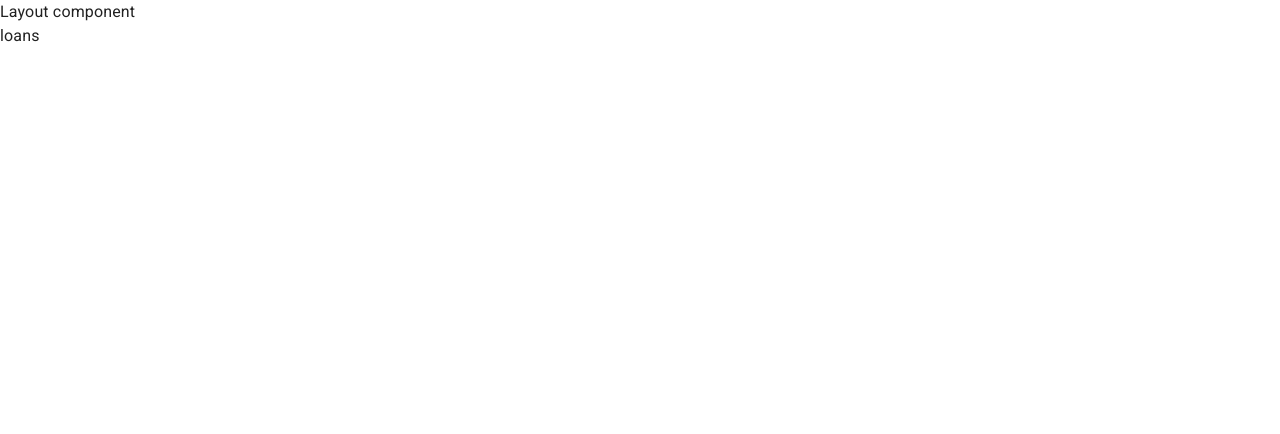
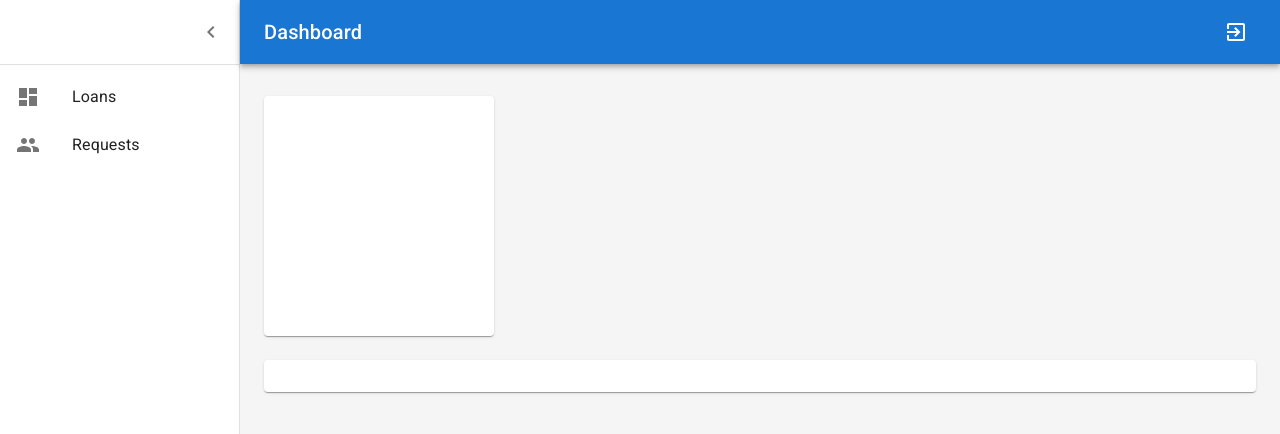
Before and after one commit to calvansaw/loans-fe, a React (Create React App) app: page / in a window 1280 px wide. Shown: the top 434 px of the page. Built offline with nearby package versions, Linux system fonts and the light colour scheme; sample sign-in values are in the browser's storage.

Commit message:
feat: add layout and dashboard components

```diff
--- /dev/null
+++ b/src/components/Dashboard/Dashboard.tsx
@@ -0,0 +1,29 @@
+import Container from "@mui/material/Container";
+import Grid from "@mui/material/Grid";
+import Paper from "@mui/material/Paper";
+
+const Dashboard = () => {
+  return (
+    <Container maxWidth="lg" sx={{ mt: 4, mb: 4 }}>
+      <Grid container spacing={3}>
+        <Grid item xs={12} md={4} lg={3}>
+          <Paper
+            sx={{
+              p: 2,
+              display: "flex",
+              flexDirection: "column",
+              height: 240,
+            }}
+          ></Paper>
+        </Grid>
+        <Grid item xs={12}>
+          <Paper
+            sx={{ p: 2, display: "flex", flexDirection: "column" }}
+          ></Paper>
+        </Grid>
+      </Grid>
+    </Container>
+  );
+};
+
+export default Dashboard;
--- a/src/components/Layout.tsx
+++ /dev/null
@@ -1,15 +0,0 @@
-import { Outlet } from "react-router-dom";
-import useCheckLogin from "../hooks/useCheckLogin";
-
-const Layout = () => {
-  useCheckLogin();
-
-  return (
-    <div>
-      <div>Layout component</div>
-      <Outlet />
-    </div>
-  );
-};
-
-export default Layout;
--- /dev/null
+++ b/src/components/Layout/Layout.styles.ts
@@ -0,0 +1,53 @@
+import MuiAppBar, { AppBarProps as MuiAppBarProps } from "@mui/material/AppBar";
+import MuiDrawer from "@mui/material/Drawer";
+import { styled } from "@mui/material/styles";
+
+interface AppBarProps extends MuiAppBarProps {
+  open?: boolean;
+}
+
+const drawerWidth: number = 240;
+
+export const AppBar = styled(MuiAppBar, {
+  shouldForwardProp: (prop) => prop !== "open",
+})<AppBarProps>(({ theme, open }) => ({
+  zIndex: theme.zIndex.drawer + 1,
+  transition: theme.transitions.create(["width", "margin"], {
+    easing: theme.transitions.easing.sharp,
+    duration: theme.transitions.duration.leavingScreen,
+  }),
+  ...(open && {
+    marginLeft: drawerWidth,
+    width: `calc(100% - ${drawerWidth}px)`,
+    transition: theme.transitions.create(["width", "margin"], {
+      easing: theme.transitions.easing.sharp,
+      duration: theme.transitions.duration.enteringScreen,
+    }),
+  }),
+}));
+
+export const Drawer = styled(MuiDrawer, {
+  shouldForwardProp: (prop) => prop !== "open",
+})(({ theme, open }) => ({
+  "& .MuiDrawer-paper": {
+    position: "relative",
+    whiteSpace: "nowrap",
+    width: drawerWidth,
+    transition: theme.transitions.create("width", {
+      easing: theme.transitions.easing.sharp,
+      duration: theme.transitions.duration.enteringScreen,
+    }),
+    boxSizing: "border-box",
+    ...(!open && {
+      overflowX: "hidden",
+      transition: theme.transitions.create("width", {
+        easing: theme.transitions.easing.sharp,
+        duration: theme.transitions.duration.leavingScreen,
+      }),
+      width: theme.spacing(7),
+      [theme.breakpoints.up("sm")]: {
+        width: theme.spacing(9),
+      },
+    }),
+  },
+}));
--- /dev/null
+++ b/src/components/Layout/Layout.tsx
@@ -0,0 +1,109 @@
+import { Outlet } from "react-router-dom";
+import { useState } from "react";
+import Box from "@mui/material/Box";
+import Toolbar from "@mui/material/Toolbar";
+import List from "@mui/material/List";
+import Typography from "@mui/material/Typography";
+import Divider from "@mui/material/Divider";
+import IconButton from "@mui/material/IconButton";
+import ListItemButton from "@mui/material/ListItemButton";
+import ListItemIcon from "@mui/material/ListItemIcon";
+import ListItemText from "@mui/material/ListItemText";
+import ExitIcon from "@mui/icons-material/ExitToApp";
+import MenuIcon from "@mui/icons-material/Menu";
+import ChevronLeftIcon from "@mui/icons-material/ChevronLeft";
+import DashboardIcon from "@mui/icons-material/Dashboard";
+import PeopleIcon from "@mui/icons-material/People";
+import useCheckLogin from "../../hooks/useCheckLogin";
+import { AppBar, Drawer } from "./Layout.styles";
+
+const Layout = () => {
+  useCheckLogin();
+  const [open, setOpen] = useState(true);
+  const toggleDrawer = () => {
+    setOpen(!open);
+  };
+
+  return (
+    <>
+      <AppBar position="absolute" open={open}>
+        <Toolbar
+          sx={{
+            pr: "24px", // keep right padding when drawer closed
+          }}
+        >
+          <IconButton
+            edge="start"
+            color="inherit"
+            aria-label="open drawer"
+            onClick={toggleDrawer}
+            sx={{
+              marginRight: "36px",
+              ...(open && { display: "none" }),
+            }}
+          >
+            <MenuIcon />
+          </IconButton>
+          <Typography
+            component="h1"
+            variant="h6"
+            color="inherit"
+            noWrap
+            sx={{ flexGrow: 1 }}
+          >
+            Dashboard
+          </Typography>
+          <IconButton color="inherit">
+            <ExitIcon />
+          </IconButton>
+        </Toolbar>
+      </AppBar>
+      <Drawer variant="permanent" open={open}>
+        <Toolbar
+          sx={{
+            display: "flex",
+            alignItems: "center",
+            justifyContent: "flex-end",
+            px: [1],
+          }}
+        >
+          <IconButton onClick={toggleDrawer}>
+            <ChevronLeftIcon />
+          </IconButton>
+        </Toolbar>
+        <Divider />
+        <List component="nav">
+          <ListItemButton>
+            <ListItemIcon>
+              <DashboardIcon />
+            </ListItemIcon>
+            <ListItemText primary="Loans" />
+          </ListItemButton>
+          <ListItemButton>
+            <ListItemIcon>
+              <PeopleIcon />
+            </ListItemIcon>
+            <ListItemText primary="Requests" />
+          </ListItemButton>
+        </List>
+      </Drawer>
+      <Box
+        component="main"
+        sx={{
+          backgroundColor: (theme) =>
+            theme.palette.mode === "light"
+              ? theme.palette.grey[100]
+              : theme.palette.grey[900],
+          flexGrow: 1,
+          height: "100vh",
+          overflow: "auto",
+        }}
+      >
+        <Toolbar />
+        <Outlet />
+      </Box>
+    </>
+  );
+};
+
+export default Layout;
--- a/src/routers/RouteRenderer.tsx
+++ b/src/routers/RouteRenderer.tsx
@@ -1,13 +1,14 @@
 import { RouteObject, useRoutes } from "react-router-dom";
-import Layout from "../components/Layout";
+import Layout from "../components/Layout/Layout";
 import * as URLS from "../constants/urls";
 import Login from "../components/Login";
+import Dashboard from "../components/Dashboard/Dashboard";
 
 const RouteRenderer = () => {
   const children = [
     {
       index: true,
-      element: <>loans</>,
+      element: <Dashboard />,
     },
   ];
 
```
